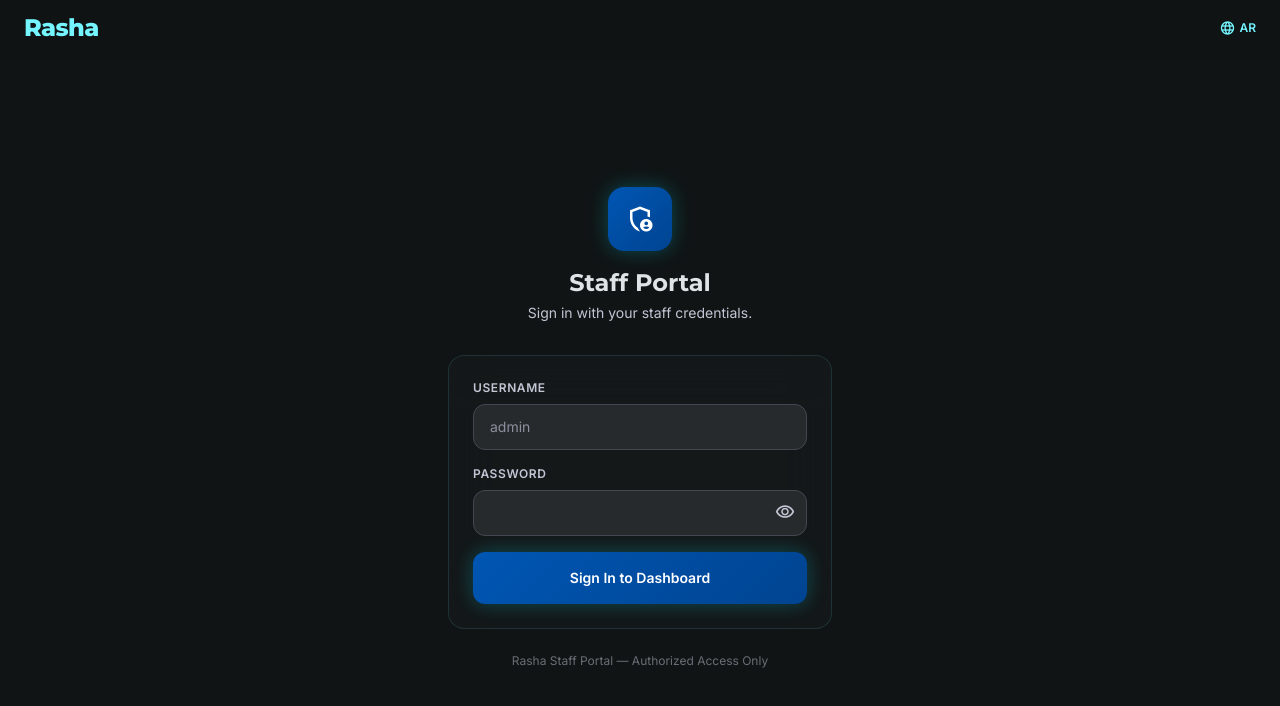
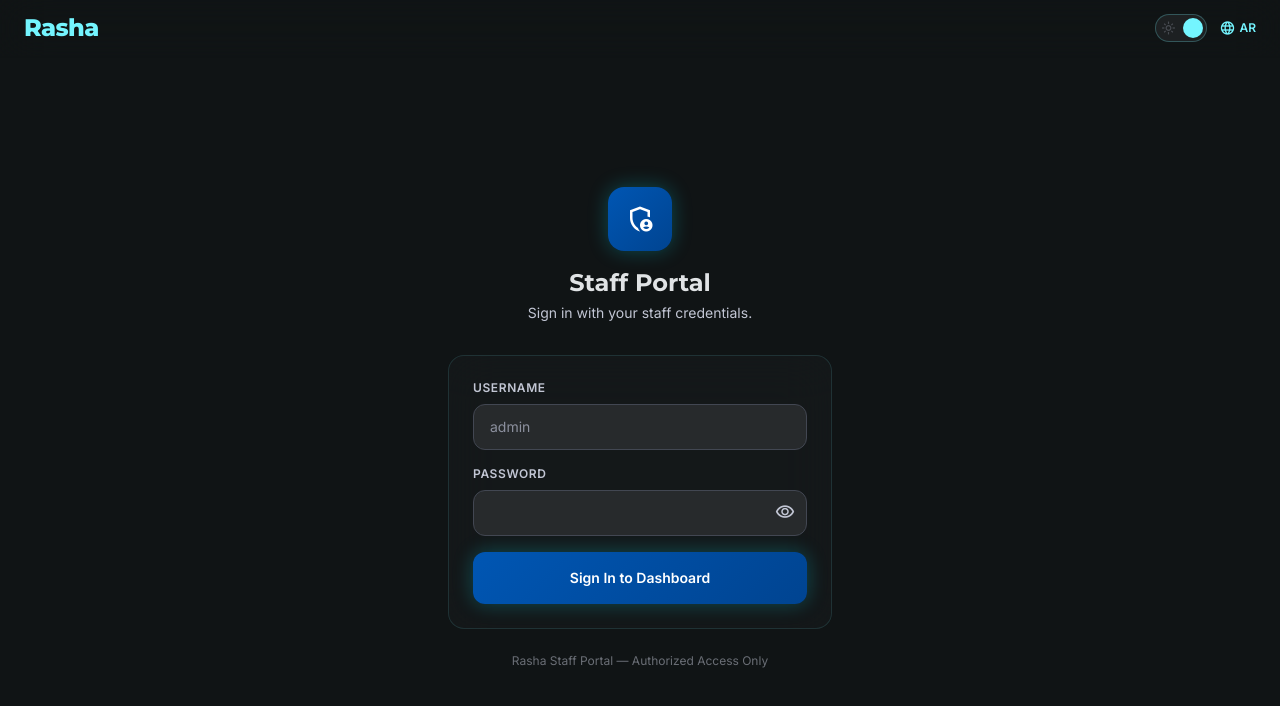
Before and after one commit to Zamdi/Rasha-Staff-portal, a React (Vite) app: page / in a window 1280 px wide. Shown: the top 706 px of the page. Built offline with nearby package versions, Linux system fonts and the light colour scheme.

Commit message:
Applied Theme mode

```diff
--- /dev/null
+++ b/src/components/ThemeToggle.jsx
@@ -0,0 +1,62 @@
+import { useStaff } from '../context/StaffContext'
+
+export default function ThemeToggle() {
+  const { isDark, toggleTheme } = useStaff()
+
+  return (
+    <button
+      onClick={toggleTheme}
+      aria-label={isDark ? 'Switch to light mode' : 'Switch to dark mode'}
+      className="relative flex items-center transition-all duration-200 hover:opacity-80"
+      style={{
+        width: '52px',
+        height: '28px',
+        borderRadius: '14px',
+        background: isDark ? '#1d2022' : '#e8e4de',
+        border: isDark ? '1px solid rgba(116,245,255,0.25)' : '1px solid rgba(0,86,179,0.2)',
+        padding: '3px',
+        cursor: 'pointer',
+      }}
+    >
+      {/* Track icons */}
+      <span
+        className="material-symbols-outlined absolute"
+        style={{
+          fontSize: '14px',
+          left: '5px',
+          color: isDark ? '#8c909e' : '#f59e0b',
+          opacity: isDark ? 0.4 : 1,
+          transition: 'all 0.2s',
+        }}
+      >
+        light_mode
+      </span>
+      <span
+        className="material-symbols-outlined absolute"
+        style={{
+          fontSize: '14px',
+          right: '5px',
+          color: isDark ? '#74f5ff' : '#8c909e',
+          opacity: isDark ? 1 : 0.4,
+          transition: 'all 0.2s',
+        }}
+      >
+        dark_mode
+      </span>
+      {/* Sliding pill */}
+      <div
+        style={{
+          width: '20px',
+          height: '20px',
+          borderRadius: '50%',
+          background: isDark ? '#74f5ff' : '#0056b3',
+          transform: isDark ? 'translateX(24px)' : 'translateX(0)',
+          transition: 'transform 0.25s cubic-bezier(0.4,0,0.2,1), background 0.2s',
+          flexShrink: 0,
+          zIndex: 1,
+          position: 'relative',
+        }}
+      />
+    </button>
+  )
+}
--- a/src/context/StaffContext.jsx
+++ b/src/context/StaffContext.jsx
@@ -7,12 +7,27 @@ export const API = 'https://rasha-backend.onrender.com'
 export function StaffProvider({ children }) {
   const [lang, setLang] = useState('en')
   const [toast, setToast] = useState(null)
+  const [theme, setThemeState] = useState(() => localStorage.getItem('rasha_theme') || 'dark')
   const [staffToken, setStaffTokenState] = useState(() => localStorage.getItem('rasha_staff_token'))
   const [staffRole, setStaffRole] = useState(() => localStorage.getItem('rasha_staff_role') || 'staff')
   const [staffPermissions, setStaffPermissions] = useState(() => {
     try { return JSON.parse(localStorage.getItem('rasha_staff_perms') || '{}') } catch { return {} }
   })
   const [staffName, setStaffName] = useState(() => localStorage.getItem('rasha_staff_name') || '')
+
+  useEffect(() => {
+    if (theme === 'light') {
+      document.documentElement.classList.add('light')
+      document.documentElement.classList.remove('dark')
+    } else {
+      document.documentElement.classList.remove('light')
+      document.documentElement.classList.add('dark')
+    }
+    localStorage.setItem('rasha_theme', theme)
+  }, [theme])
+
+  const toggleTheme = () => setThemeState(t => t === 'dark' ? 'light' : 'dark')
+  const isDark = theme === 'dark'
 
   const toggleLang = () => {
     const next = lang === 'en' ? 'ar' : 'en'
@@ -58,7 +73,7 @@ export function StaffProvider({ children }) {
     <StaffContext.Provider value={{
       lang, toggleLang, t, toast, showToast,
       staffToken, setStaffToken, staffRole, staffPermissions, staffName,
-      isSuperAdmin, hasPerm
+      isSuperAdmin, hasPerm, theme, toggleTheme, isDark
     }}>
       {children}
     </StaffContext.Provider>
--- a/src/index.css
+++ b/src/index.css
@@ -2,33 +2,104 @@
 @tailwind components;
 @tailwind utilities;
 
+/* ── Dark mode (default) ───────────────────────────────────── */
+:root {
+  --color-surface:                   #101415;
+  --color-surface-dim:               #101415;
+  --color-surface-container-lowest:  #0b0f10;
+  --color-surface-container-low:     #191c1e;
+  --color-surface-container:         #1d2022;
+  --color-surface-container-high:    #272a2c;
+  --color-surface-container-highest: #323537;
+  --color-surface-bright:            #363a3b;
+  --color-surface-variant:           #323537;
+  --color-on-surface:                #e0e3e5;
+  --color-on-surface-variant:        #c2c6d4;
+  --color-outline:                   #8c909e;
+  --color-outline-variant:           #424752;
+  --color-primary:                   #acc7ff;
+  --color-on-primary:                #002f67;
+  --color-primary-container:         #0056b3;
+  --color-secondary-fixed:           #74f5ff;
+  --color-secondary-fixed-dim:       #00dbe7;
+  --color-secondary-container:       #00f1fe;
+  --color-error:                     #ffb4ab;
+  --color-error-container:           #93000a;
+  --color-background:                #101415;
+  --color-on-background:             #e0e3e5;
+  --glass-bg:          rgba(25, 28, 30, 0.5);
+  --glass-high-bg:     rgba(25, 28, 30, 0.85);
+  --glass-border:      rgba(116, 245, 255, 0.12);
+  --glass-high-border: rgba(116, 245, 255, 0.15);
+  --input-bg:          #272a2c;
+  --input-border:      #424752;
+  --navbar-bg:         rgba(16, 20, 21, 0.95);
+  --scrollbar-track:   #101415;
+}
+
+/* ── Light / Daylight mode ─────────────────────────────────── */
+html.light {
+  --color-surface:                   #f4f1ec;
+  --color-surface-dim:               #e8e4de;
+  --color-surface-container-lowest:  #ffffff;
+  --color-surface-container-low:     #f9f7f4;
+  --color-surface-container:         #f0ede8;
+  --color-surface-container-high:    #e8e4de;
+  --color-surface-container-highest: #dedad4;
+  --color-surface-bright:            #ffffff;
+  --color-surface-variant:           #e4e0da;
+  --color-on-surface:                #1a1a18;
+  --color-on-surface-variant:        #4a4845;
+  --color-outline:                   #8a8782;
+  --color-outline-variant:           #cbc7c1;
+  --color-primary:                   #0056b3;
+  --color-on-primary:                #ffffff;
+  --color-primary-container:         #0056b3;
+  --color-secondary-fixed:           #007a85;
+  --color-secondary-fixed-dim:       #005f6b;
+  --color-secondary-container:       #00b4c2;
+  --color-error:                     #b3261e;
+  --color-error-container:           #f9dedc;
+  --color-background:                #f4f1ec;
+  --color-on-background:             #1a1a18;
+  --glass-bg:          rgba(255, 255, 255, 0.7);
+  --glass-high-bg:     rgba(255, 255, 255, 0.92);
+  --glass-border:      rgba(0, 86, 179, 0.15);
+  --glass-high-border: rgba(0, 86, 179, 0.2);
+  --input-bg:          #ffffff;
+  --input-border:      #cbc7c1;
+  --navbar-bg:         rgba(244, 241, 236, 0.95);
+  --scrollbar-track:   #f4f1ec;
+}
+
 @layer base {
   body { @apply bg-background text-on-surface; font-family: 'Inter', sans-serif; }
   ::-webkit-scrollbar { width: 4px; }
-  ::-webkit-scrollbar-track { background: #101415; }
-  ::-webkit-scrollbar-thumb { background: #74f5ff; border-radius: 10px; }
+  ::-webkit-scrollbar-track { background: var(--scrollbar-track); }
+  ::-webkit-scrollbar-thumb { background: var(--color-secondary-fixed); border-radius: 10px; }
 }
 
 @layer components {
   .glass {
-    background: rgba(25,28,30,0.5);
+    background: var(--glass-bg);
     backdrop-filter: blur(24px);
-    border: 1px solid rgba(116,245,255,0.12);
+    border: 1px solid var(--glass-border);
   }
   .glass-high {
-    background: rgba(25,28,30,0.85);
+    background: var(--glass-high-bg);
     backdrop-filter: blur(24px);
-    border: 1px solid rgba(116,245,255,0.15);
+    border: 1px solid var(--glass-high-border);
   }
   .hydro-gradient { background: linear-gradient(135deg, #0056b3 0%, #004491 100%); }
-  .cyan-glow { box-shadow: 0 0 20px rgba(0,241,254,0.25); }
+  .cyan-glow { box-shadow: 0 0 20px rgba(0, 241, 254, 0.25); }
   .rasha-input {
-    @apply w-full px-4 py-3 text-sm text-on-surface rounded-xl;
-    background: #272a2c;
-    border: 1px solid #424752;
+    @apply w-full px-4 py-3 text-sm rounded-xl;
+    background: var(--input-bg);
+    border: 1px solid var(--input-border);
+    color: var(--color-on-surface);
   }
-  .rasha-input:focus { border-color: #74f5ff; box-shadow: 0 0 0 2px rgba(116,245,255,0.2); outline: none; }
-  .rasha-input::placeholder { color: #8c909e; }
+  .rasha-input:focus { border-color: var(--color-secondary-fixed); box-shadow: 0 0 0 2px rgba(116,245,255,0.2); outline: none; }
+  .rasha-input::placeholder { color: var(--color-outline); }
   .btn-primary {
     @apply hydro-gradient text-white font-bold text-sm px-6 py-3 rounded-xl hover:opacity-90 transition-all cyan-glow flex items-center justify-center gap-2;
   }
@@ -44,7 +115,7 @@
 .loader {
   width: 22px; height: 22px;
   border: 3px solid #272a2c;
-  border-top: 3px solid #74f5ff;
+  border-top: 3px solid var(--color-secondary-fixed);
   border-radius: 50%;
   animation: spin 0.8s linear infinite;
   display: inline-block;
--- a/src/pages/StaffLogin.jsx
+++ b/src/pages/StaffLogin.jsx
@@ -1,6 +1,7 @@
 import { useState } from 'react'
 import { useNavigate } from 'react-router-dom'
 import { useStaff, API } from '../context/StaffContext'
+import ThemeToggle from '../components/ThemeToggle'
 
 export default function StaffLogin() {
   const { t, setStaffToken, showToast, lang, toggleLang } = useStaff()
@@ -33,10 +34,13 @@ export default function StaffLogin() {
       {/* Header */}
       <header className="w-full flex justify-between items-center px-6 h-14 bg-background/95 backdrop-blur-xl shadow-sm">
         <span className="font-display font-extrabold text-2xl tracking-tight text-secondary-fixed">Rasha</span>
-        <button onClick={toggleLang} className="flex items-center gap-1 text-secondary-fixed text-xs font-bold hover:opacity-80 transition-opacity">
-          <span className="material-symbols-outlined text-base">language</span>
-          <span>{lang === 'en' ? 'AR' : 'EN'}</span>
-        </button>
+        <div className="flex items-center gap-3">
+          <ThemeToggle />
+          <button onClick={toggleLang} className="flex items-center gap-1 text-secondary-fixed text-xs font-bold hover:opacity-80 transition-opacity">
+            <span className="material-symbols-outlined text-base">language</span>
+            <span>{lang === 'en' ? 'AR' : 'EN'}</span>
+          </button>
+        </div>
       </header>
 
       <div className="flex-grow flex items-center justify-center px-4 py-10">
--- a/tailwind.config.js
+++ b/tailwind.config.js
@@ -5,29 +5,33 @@ export default {
   theme: {
     extend: {
       colors: {
-        'surface': '#101415',
-        'surface-container-low': '#191c1e',
-        'surface-container': '#1d2022',
-        'surface-container-high': '#272a2c',
-        'surface-container-highest': '#323537',
-        'surface-variant': '#323537',
-        'on-surface': '#e0e3e5',
-        'on-surface-variant': '#c2c6d4',
-        'outline': '#8c909e',
-        'outline-variant': '#424752',
-        'primary': '#acc7ff',
-        'primary-container': '#0056b3',
-        'secondary-fixed': '#74f5ff',
-        'secondary-fixed-dim': '#00dbe7',
-        'secondary-container': '#00f1fe',
-        'error': '#ffb4ab',
-        'error-container': '#93000a',
-        'background': '#101415',
-        'on-background': '#e0e3e5',
+        'surface':                   'var(--color-surface)',
+        'surface-dim':               'var(--color-surface-dim)',
+        'surface-container-lowest':  'var(--color-surface-container-lowest)',
+        'surface-container-low':     'var(--color-surface-container-low)',
+        'surface-container':         'var(--color-surface-container)',
+        'surface-container-high':    'var(--color-surface-container-high)',
+        'surface-container-highest': 'var(--color-surface-container-highest)',
+        'surface-bright':            'var(--color-surface-bright)',
+        'surface-variant':           'var(--color-surface-variant)',
+        'on-surface':                'var(--color-on-surface)',
+        'on-surface-variant':        'var(--color-on-surface-variant)',
+        'outline':                   'var(--color-outline)',
+        'outline-variant':           'var(--color-outline-variant)',
+        'primary':                   'var(--color-primary)',
+        'on-primary':                'var(--color-on-primary)',
+        'primary-container':         'var(--color-primary-container)',
+        'secondary-fixed':           'var(--color-secondary-fixed)',
+        'secondary-fixed-dim':       'var(--color-secondary-fixed-dim)',
+        'secondary-container':       'var(--color-secondary-container)',
+        'error':                     'var(--color-error)',
+        'error-container':           'var(--color-error-container)',
+        'background':                'var(--color-background)',
+        'on-background':             'var(--color-on-background)',
       },
       fontFamily: {
-        sans: ['Inter', 'sans-serif'],
-        display: ['Montserrat', 'sans-serif'],
+        sans:    ['Inter', 'Noto Kufi Arabic', 'sans-serif'],
+        display: ['Montserrat', 'Noto Kufi Arabic', 'sans-serif'],
       },
     },
   },
```
Also changed, not shown: src/pages/StaffDashboard.jsx (+6 -31 lines).
